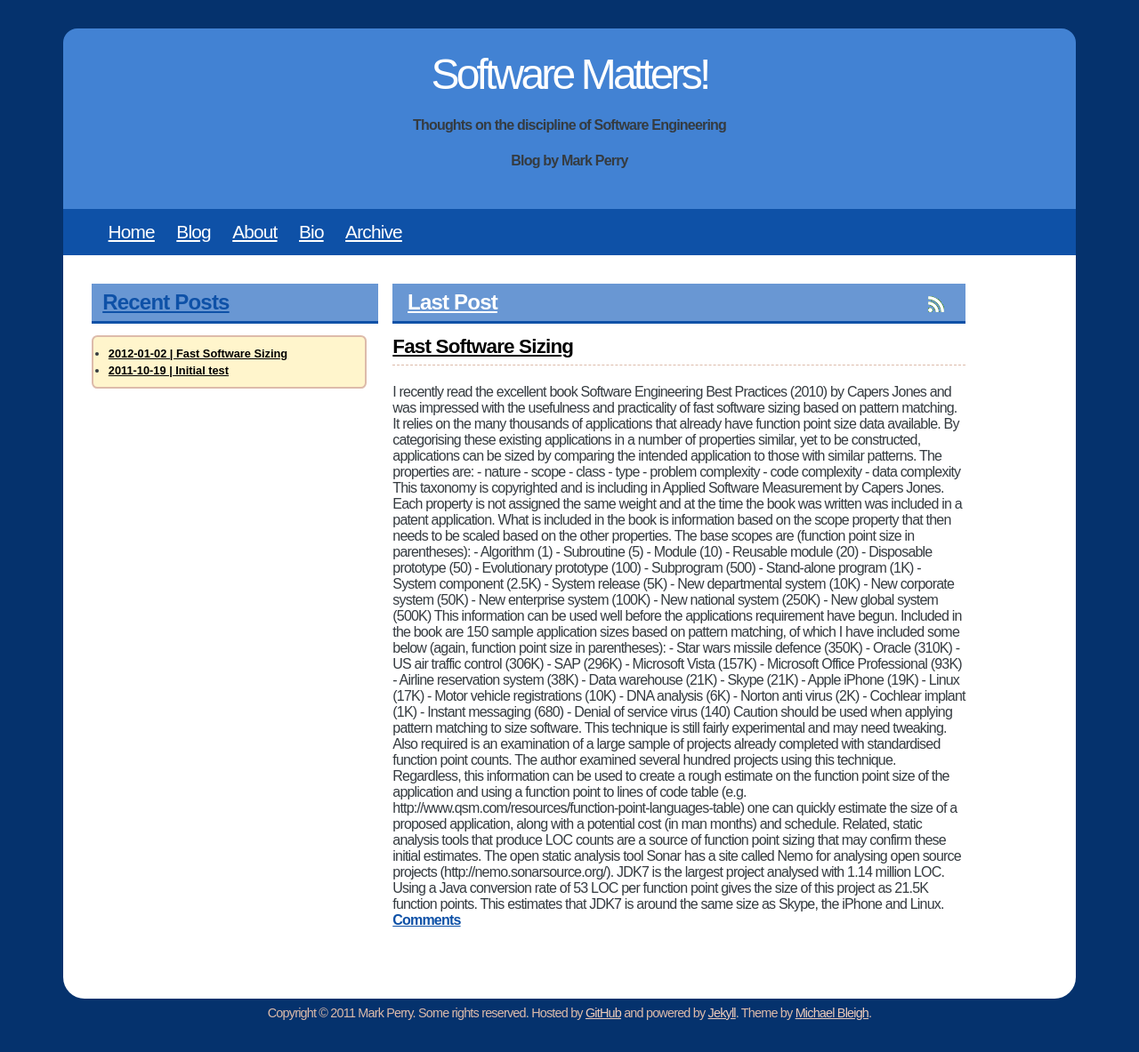
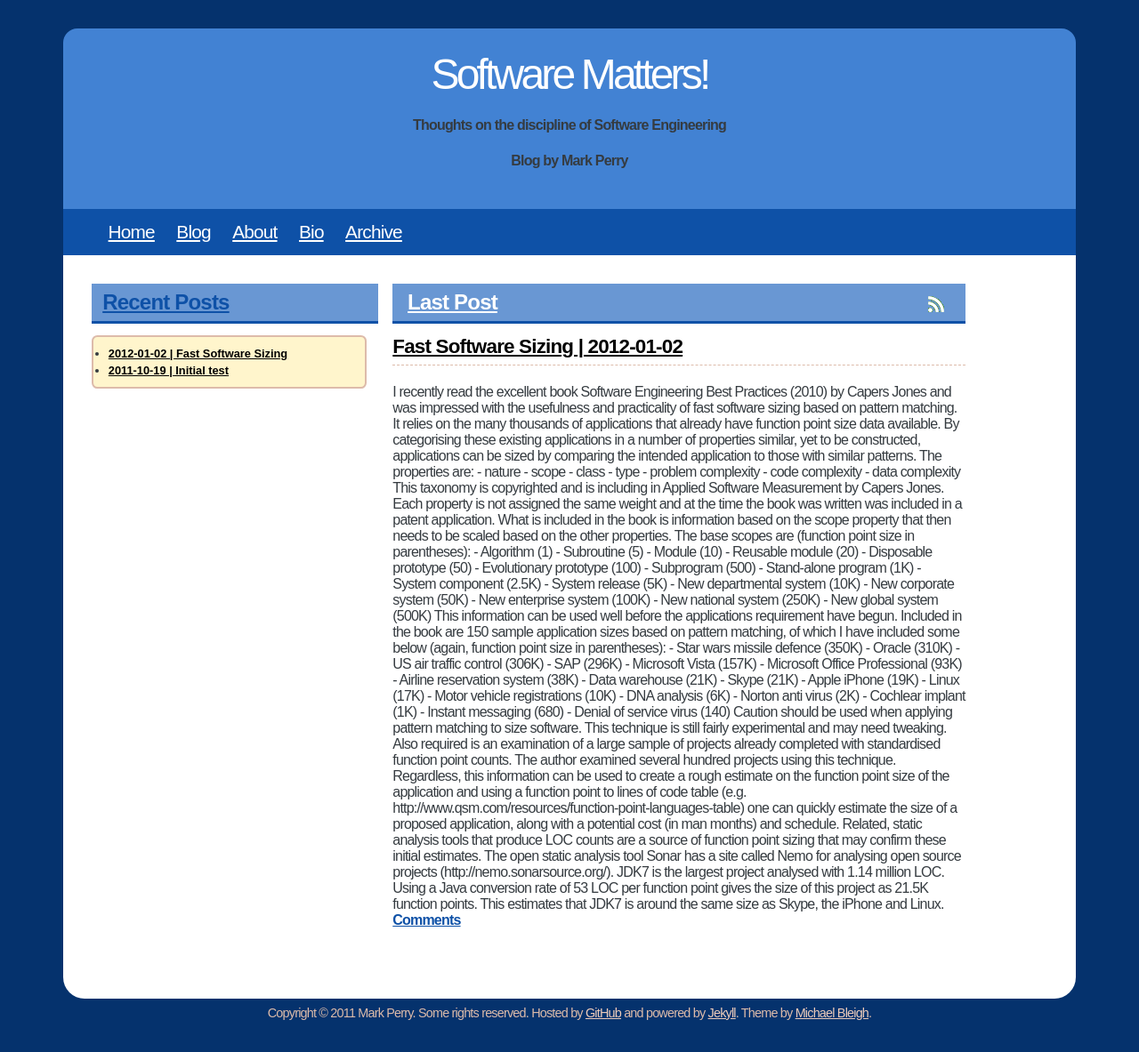
Before and after one commit to kouzouigh/mperry.github.io, a Jekyll site: the page built from index.html, in a window 1280 px wide. Shown: the whole page at 89% size. Built offline with Jekyll 4.4.1, drawn with Linux system fonts in a browser that asks for light colours.

```diff
--- a/index.html
+++ b/index.html
@@ -24,7 +24,7 @@ layout: master
   </h2>
 
   <div class='post'>
-    <h1><a href='{{site.posts.first.url}}'>{{site.posts.first.title}}</a></h1>
+    <h1><a href='{{site.posts.first.url}}'>{{site.posts.first.title}} | {{site.posts.first.date | date: "%Y-%m-%d"}}</a></h1>
     <div class='body'>{{ site.posts.first.content }}</div>
     <a href='{{site.posts.first.url}}#disqus_thread'>Comments</a>
   </div>
```
